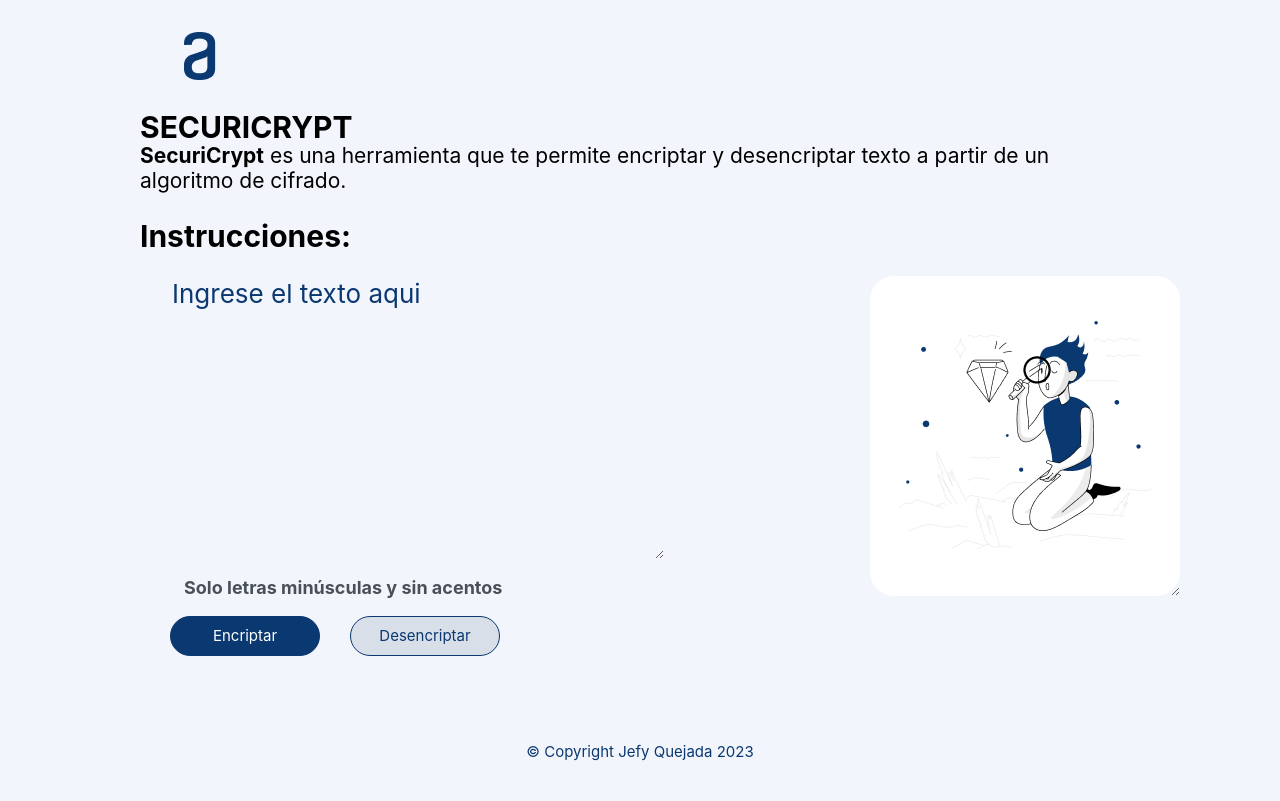
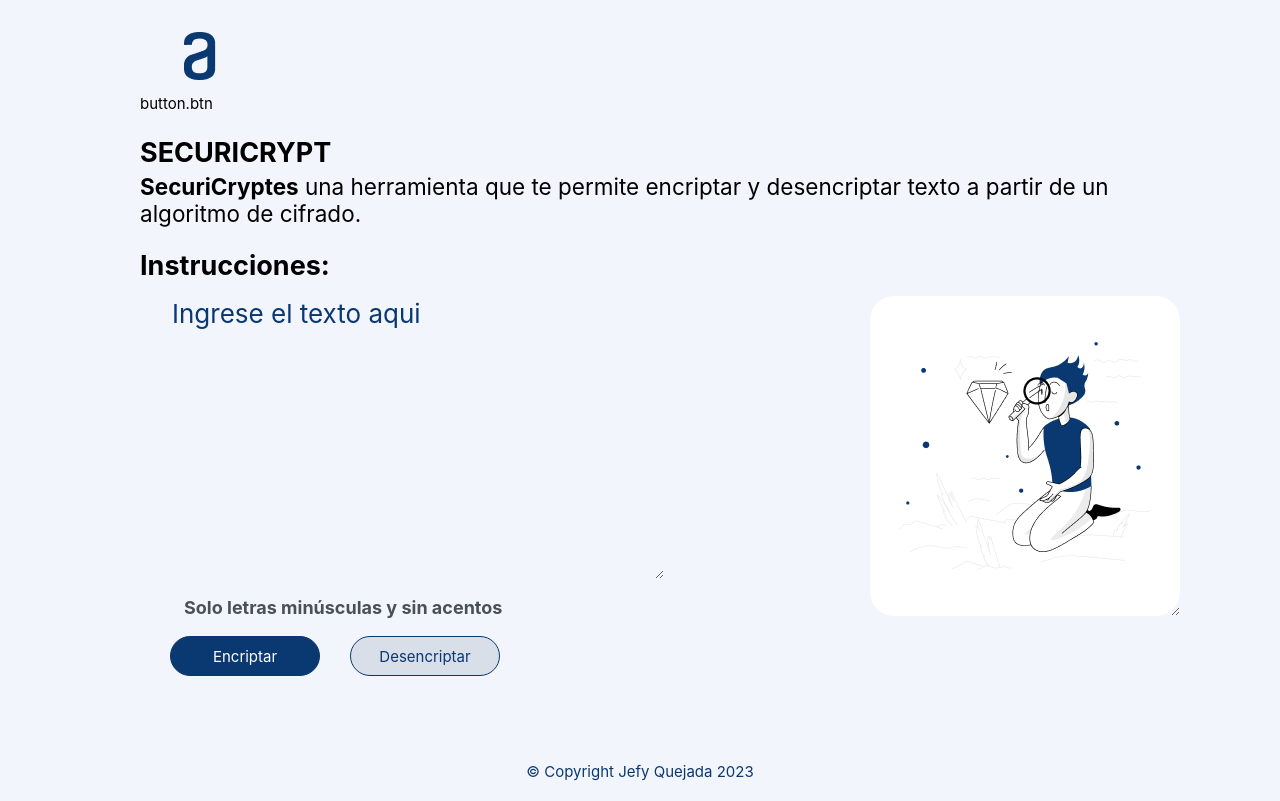
Before and after one commit to JefryQ/Encriptador_de_Texto, a plain HTML site: page index.html in a window 1280 px wide. Drawn offline with Linux system fonts and the light colour scheme; some packages are replaced by stand-ins of ours; a script that the page names is missing.

Commit message:
Modificacion del index y style

```diff
--- a/index.html
+++ b/index.html
@@ -11,12 +11,13 @@
 
     <title>Challenge ONE Encriptador de Texto</title>
 </head>
-<body>
+<body d>
     <header>
         <div class="logo">
             <h1>
                 <img src="imagenes/logo.png" alt="Logo de La Barbería">
             </h1>
+            button.btn
         </div>
         <section class="principal">
 
@@ -24,14 +25,14 @@
                 SECURICRYPT
             </h2>
 
-            <p>
-                <strong>SecuriCrypt</strong> es una herramienta que te permite encriptar y desencriptar texto a partir de un algoritmo de cifrado.
+            <p class="text_principal">
+                <strong>SecuriCryptes</strong> una herramienta que te permite encriptar y desencriptar texto a partir de un algoritmo de cifrado.
             </p>
 
             <h2 class="tituloSecundario" onclick="mostrarInstrucciones()">
                 Instrucciones:
             </h2>
-            <p id="instrucciones" style="display: none;">
+            <p class="text_principal" id="instrucciones" style="display: none;">
                     Para encriptar un texto simplemente hay que poner en el recuadro superior el texto que quieres encriptar y poner una contraseña, si lo deseas. Después de enviarlo desaparecerá el texto original del recuadro y aparecerá el texto cifrado disponible para copiar
             </p>
         </section>
@@ -65,5 +66,6 @@
     <script src="script.js"></script>
     <script src="https://cdn.jsdelivr.net/npm/sweetalert2@11"></script>
 
+
 </body>
 </html>
--- a/style.css
+++ b/style.css
@@ -18,24 +18,18 @@ header{
     width: 10%;
 }
 .tituloPrincipal, .tituloSecundario{
-    font-size: 2em;
-    margin-bottom: 8px;
+    font-size: 1.8em;
+    margin-bottom: 0px;
 }
 
-.principal p{
-    margin-top: -10px;
-    font-size: 1.4em;
+.text_principal{
+    margin-top: 4px;
+    font-size: 1.5em;
 }
+
 .principal strong{
     font-size: 1em;
 }
-/*.container{
-    grid-row: 1 / span 3;
-!*    margin-bottom: 10px;
-    flex-wrap: wrap;
-    justify-content: space-evenly;
-    background: linear-gradient(#fefefe, #AAB2D5);*!
-}*/
 
 main{
     display: flex;
```
